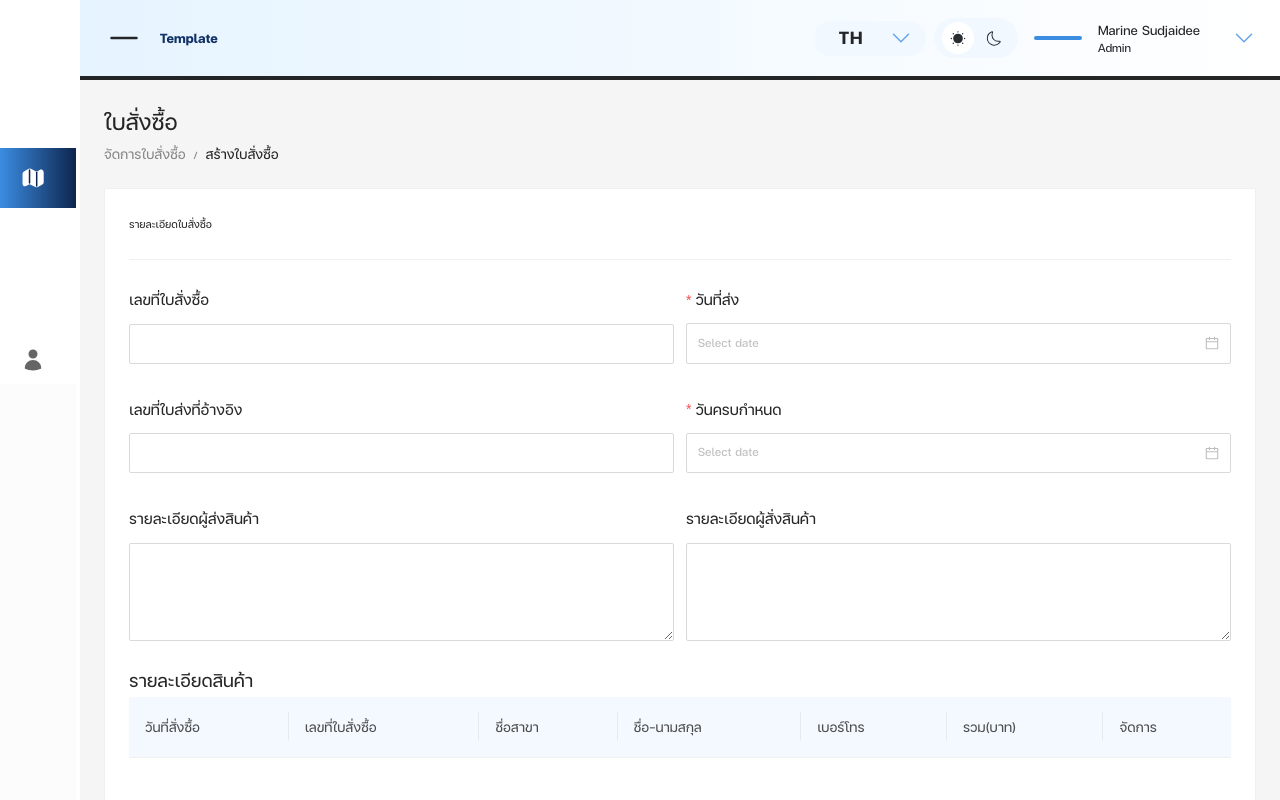
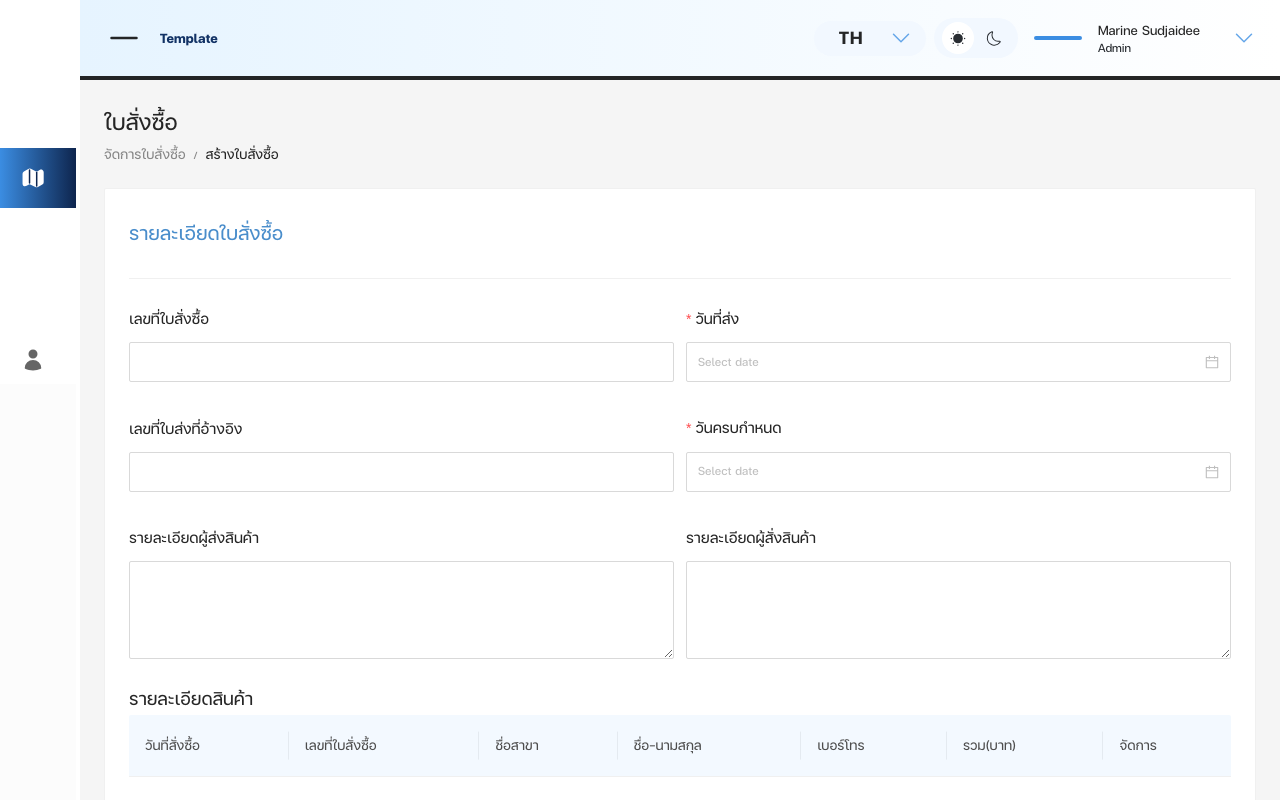
Before and after one commit to HusenMasmumas/ab-solute-health-were-house, a React (Create React App) app: page /#/purchase-order/create in a window 1280 px wide. Shown: the top 800 px of the page. Built offline with nearby package versions, Linux system fonts and the light colour scheme.

Commit message:
style: 💄 style header

```diff
--- a/src/page/purchase_order/CreatePurchase.tsx
+++ b/src/page/purchase_order/CreatePurchase.tsx
@@ -109,7 +109,7 @@ const CreatePurchase = (props: Props) => {
         arrPath={["purchaseOrderManagement", "createPurchaseOrder"]}
       />
       <Card className="w-full">
-        <div>รายละเอียดใบสั่งซื้อ</div>
+        <div className="text-[#498DCB] text-[26px]">รายละเอียดใบสั่งซื้อ</div>
         <Divider />
         <Form layout="vertical" onFinish={onFinish}>
           <Row gutter={[12, 6]} align="bottom">
```
